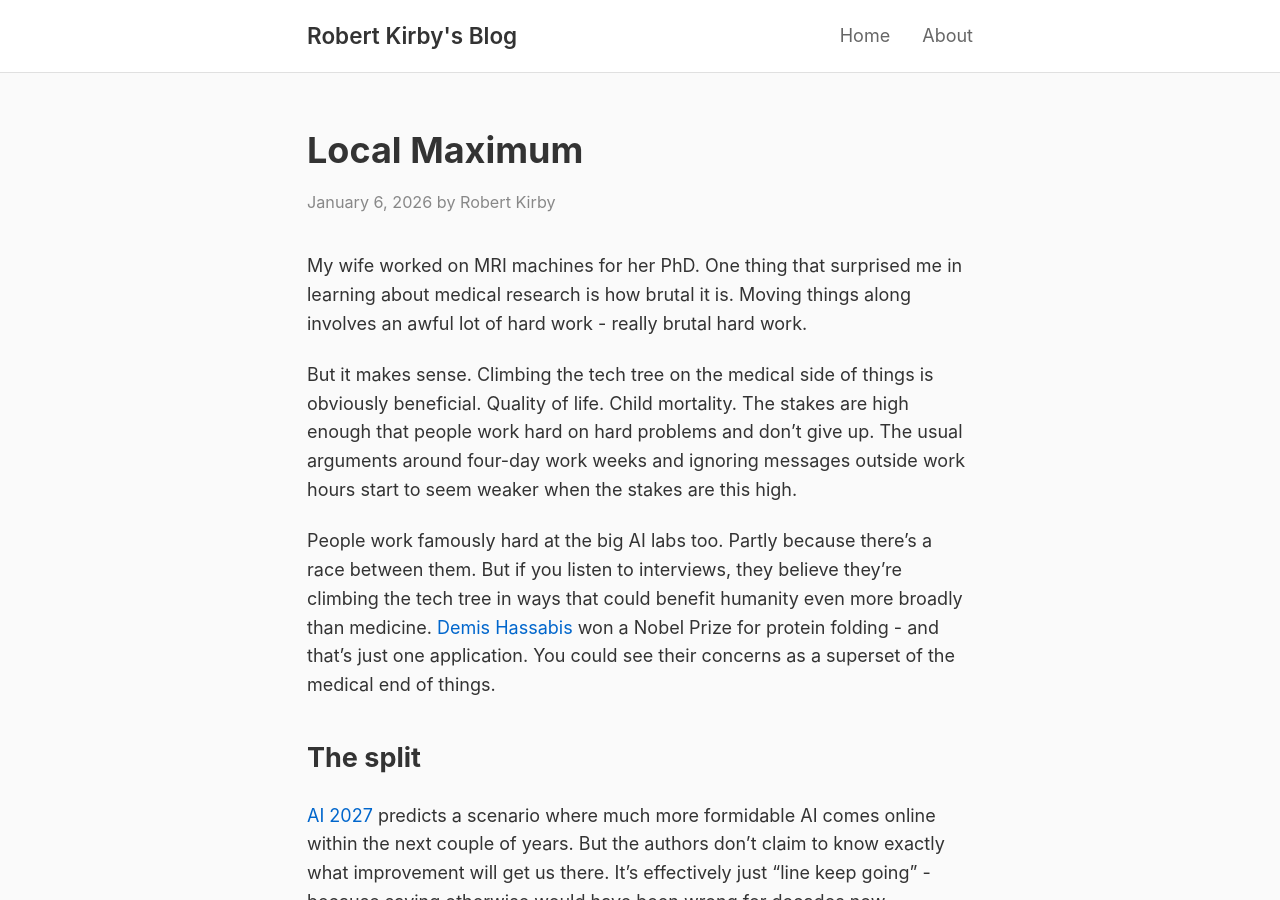
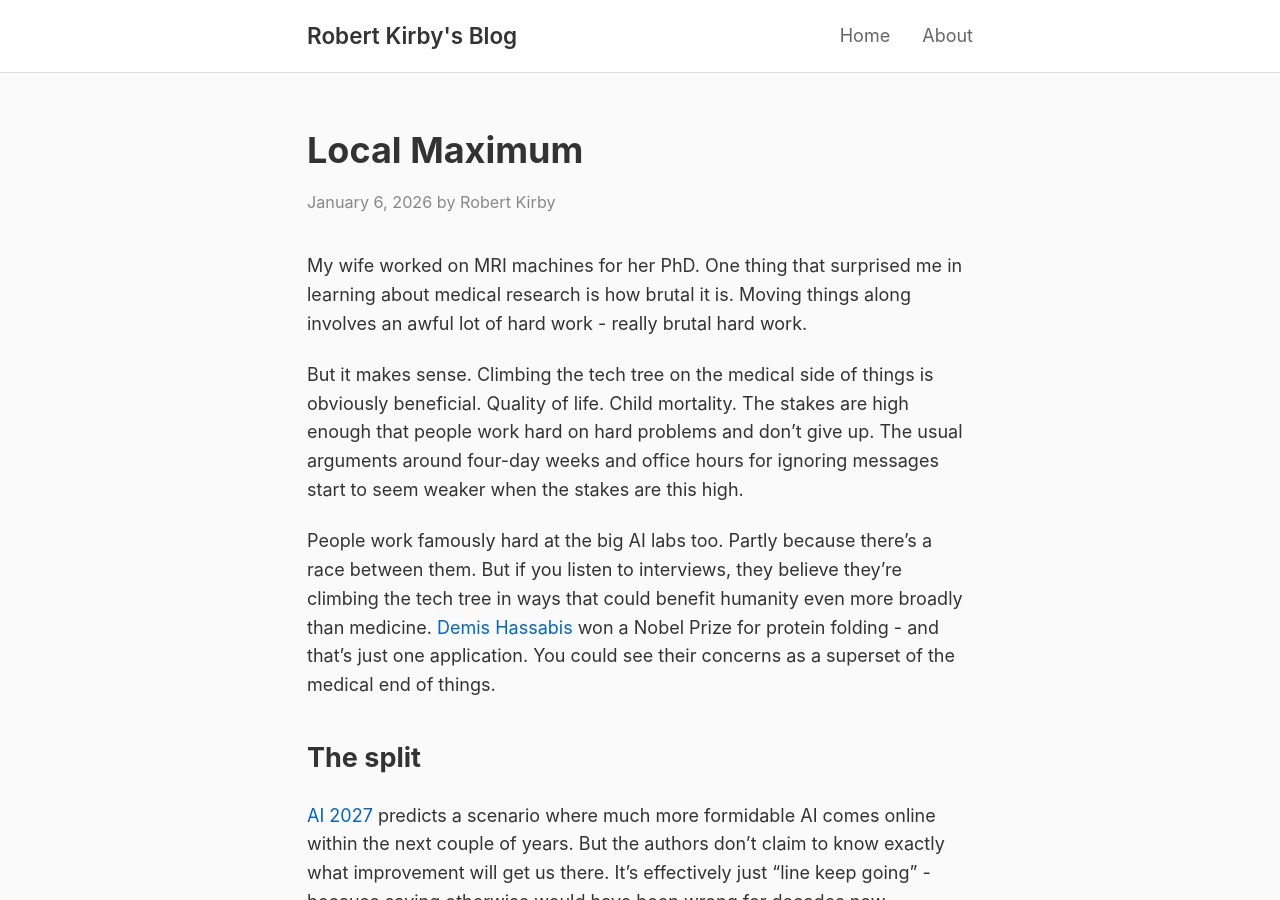
Before and after one commit to rob137/rob137.github.io, a Jekyll site: the page built from _posts/2026-01-06-local-maximum.md, in a window 1280 px wide and 900 px high. Built offline with Jekyll 4.4.1, drawn with Linux system fonts in a browser that asks for light colours.

Commit message:
Fix repeated 'work' in local-maximum
Co-Authored-By: Claude Opus 4.5 <noreply@anthropic.com>

```diff
--- a/_posts/2026-01-06-local-maximum.md
+++ b/_posts/2026-01-06-local-maximum.md
@@ -8,7 +8,7 @@ excerpt: "The AI industry is split between 'foom' and 'it's so over'. Both camps
 
 My wife worked on MRI machines for her PhD. One thing that surprised me in learning about medical research is how brutal it is. Moving things along involves an awful lot of hard work - really brutal hard work.
 
-But it makes sense. Climbing the tech tree on the medical side of things is obviously beneficial. Quality of life. Child mortality. The stakes are high enough that people work hard on hard problems and don't give up. The usual arguments around four-day work weeks and ignoring messages outside work hours start to seem weaker when the stakes are this high.
+But it makes sense. Climbing the tech tree on the medical side of things is obviously beneficial. Quality of life. Child mortality. The stakes are high enough that people work hard on hard problems and don't give up. The usual arguments around four-day weeks and office hours for ignoring messages start to seem weaker when the stakes are this high.
 
 People work famously hard at the big AI labs too. Partly because there's a race between them. But if you listen to interviews, they believe they're climbing the tech tree in ways that could benefit humanity even more broadly than medicine. [Demis Hassabis](https://en.wikipedia.org/wiki/Demis_Hassabis) won a Nobel Prize for protein folding - and that's just one application. You could see their concerns as a superset of the medical end of things.
 
```
